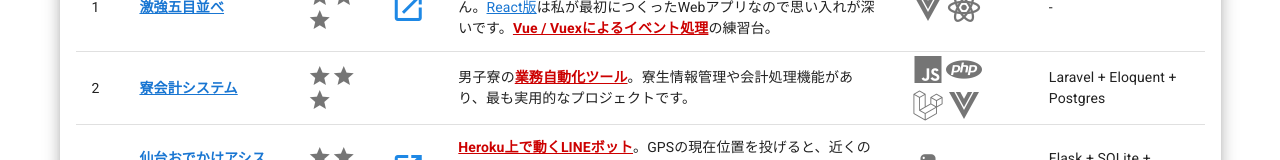
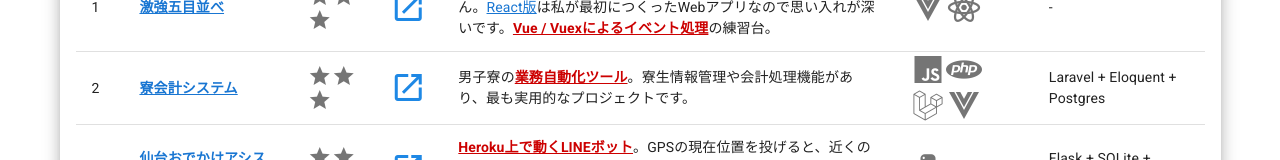
Before and after one commit to azureleaf/azureleaf.github.io, a Vue app: page /#/ in a window 1280 px wide. Shown: the part 428-588 px from the top of the page. Built offline with nearby package versions, Linux system fonts and the light colour scheme.

Commit message:
doc: Add AWS demo URL for the dorm app

```diff
--- a/src/views/Projects.vue
+++ b/src/views/Projects.vue
@@ -259,7 +259,8 @@ export default {
           rating: 3,
           desc:
             "男子寮の<u>業務自動化ツール</u>。寮生情報管理や会計処理機能があり、最も実用的なプロジェクトです。",
-          demourl: "",
+          demourl:
+            "http://dormapp-env.eba-rxwxackn.ap-northeast-1.elasticbeanstalk.com/#/introduction",
           githuburl: "https://github.com/azureleaf/dorm-management-app",
           frameworks: ["js", "php", "laravel", "vue"],
           backends: ["Laravel + Eloquent + Postgres"],
@@ -380,14 +381,15 @@ export default {
             "<u>LaravelのDB管理</u>: Migration, Model, Seeding",
             "<u>Eloquent ORM + Postgres</u>: Foreign Key, one-to-manyなどのrelationships, $appendsアクセサによるカラム値の自動生成",
             "sessionStorage",
-            "<u>Vuetify</u>と<u>Material Design Icon</u>アイコンセットによるマテリアルデザイン。v-date-picker, v-dialog, v-carouselなども新たに触りました。"
+            "<u>Vuetify</u>と<u>Material Design Icon</u>アイコンセットによるマテリアルデザイン。v-date-picker, v-dialog, v-carouselなども新たに触りました。",
+            "<u>AWS Elastic Beanstalk</u>によるデプロイ。"
           ],
           techImgs: ["./dorm-app-er.jpg", "./dorm-app-components.jpg"],
           achvs: [
             "Axiosで頻繁にDBにアクセスするため、<u>async/awaitなどの非同期処理と、v-ifやcomputedによるレンダリングのタイミング管理</u>を工夫する必要がありました。",
             "Vueコンポーネントが増えてくると<u>要素同士の疎結合や、命名規則の一貫性</u>の大切さが身にしみました。センスのない命名をしてしまったために後からプロジェクト内部での変数名の整合性がとれなくなってしまい、それを直すためDBのカラム名や変数名を何十箇所も修正する必要に迫られ、ひどい目に合いました。",
             "<u>draw.ioを使ったフローチャートやシークエンス図、ER図</u>など、ドキュメンテーションに注力しました。この作業は想像以上に大変でした。",
-            "初めての本格的なWeb App構築でした。エンジニアに一歩近づけた気がします。"
+            "初めての本格的なWeb App構築でした。AWSも使い、エンジニアに一歩近づけた気がします。"
           ]
         },
         {
```
